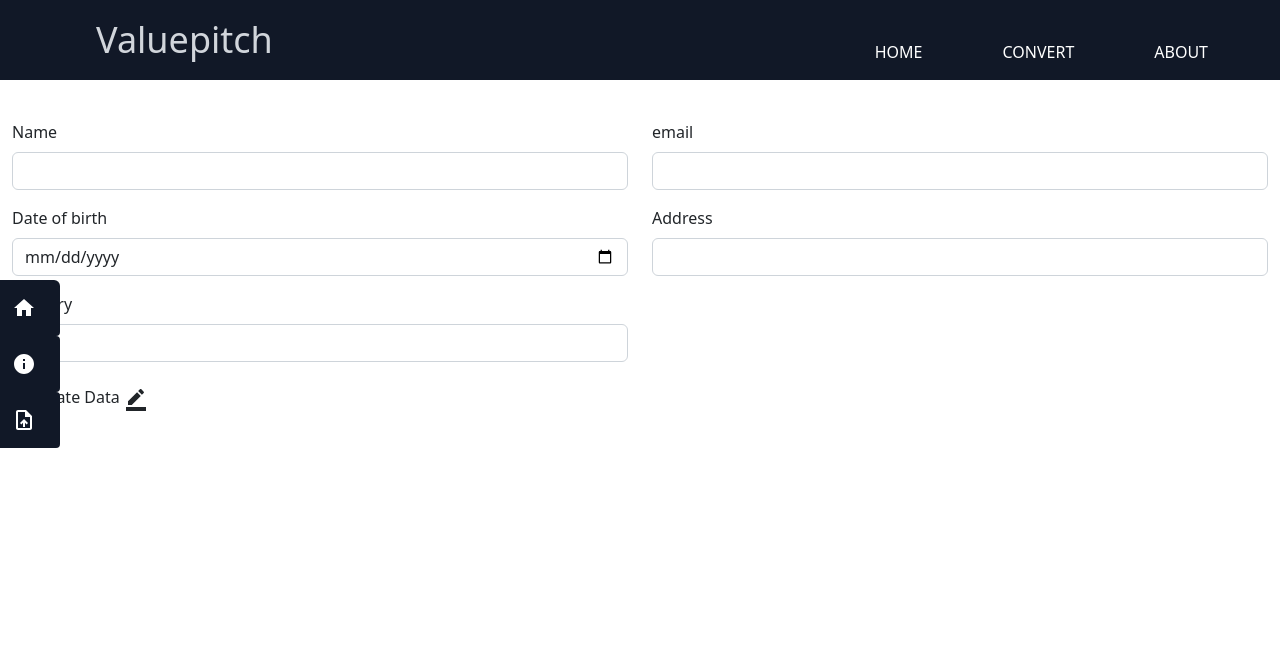
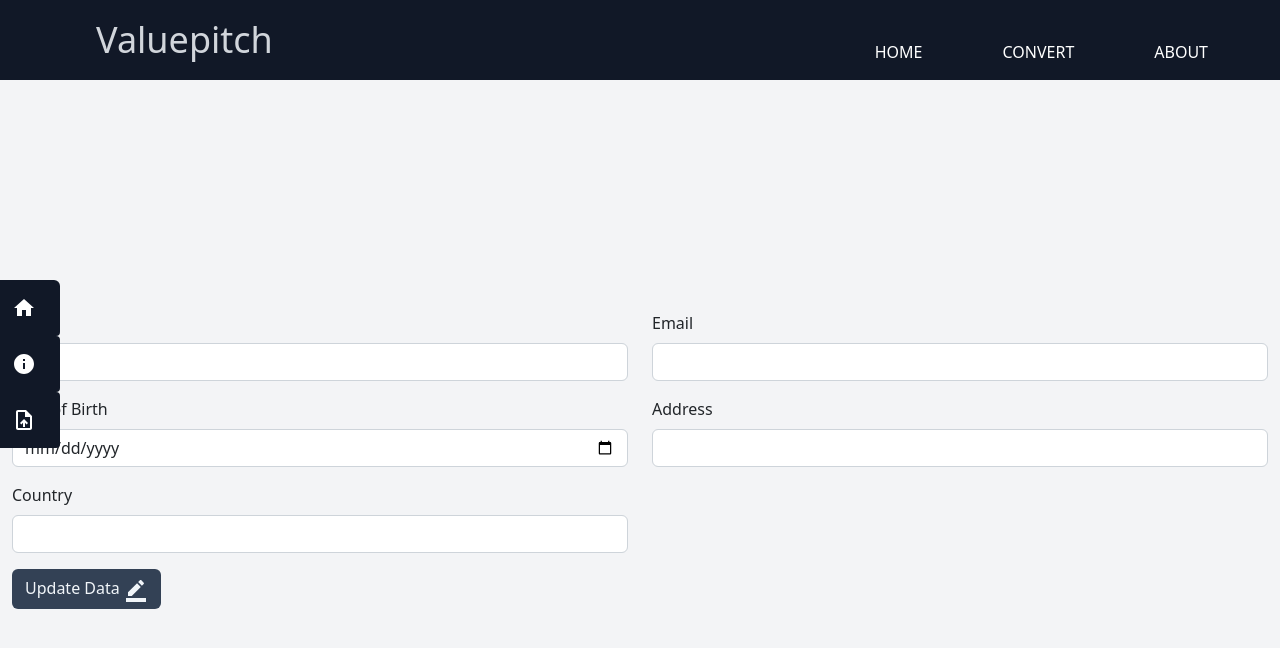
Before and after one commit to mariyabaig/valuepitchCRUD, a React (Create React App) app in the folder frontend/: page /edit/1 in a window 1280 px wide. Shown: the top 648 px of the page. Built offline with nearby package versions, Linux system fonts and the light colour scheme; no server answers.

Commit message:
Final Commit

```diff
--- a/frontend/src/Components/Edit.js
+++ b/frontend/src/Components/Edit.js
@@ -18,7 +18,7 @@ const navigate = useNavigate();
 
 
 const editData=(e)=>{
-    console.log(e.target.value)
+    // console.log(e.target.value)
     const { name, value } = e.target;
         setInput((preval) => {
             return {
@@ -31,7 +31,7 @@ const editData=(e)=>{
 
 //useParams used to fetch id of the user
 const { id } = useParams("");
-    console.log(id);
+    // console.log(id);
 
 
 const getData = async () => {
@@ -44,16 +44,16 @@ const getData = async () => {
     });
 
     const data = await res.json();
-    console.log(data);
+    // console.log(data);
 
     if (res.status === 422 || !data) {
-        console.log("error ");
+        // console.log("error ");
 
 
     } else {
         //to show existing the data in edit
         setInput(data)
-        console.log("get data");
+        // console.log("get data");
 
     }
 }
@@ -79,15 +79,15 @@ const updateUser = async(e)=>{
         })
     });
     const data2 = await res2.json();
-    console.log(data2);
+    // console.log(data2);
 
     if (res2.status === 422 || !data2) {
-        console.log("error ");
+        // console.log("error ");
 
     } else {
         //to set the data in edit
         setInput(data2)
-        console.log("get data");
+        // console.log("get data");
         navigate("/")
 
 }
@@ -98,7 +98,7 @@ const updateUser = async(e)=>{
 
   return (
     <>
-     <div className="flex flex-col justify-center items-center ">
+     <div className="flex flex-col justify-center items-center bg-gray-100 h-screen">
 
             <form className="form" style={{"marginTop":"120px" , "marginRight" :"12px" , "marginLeft":"12px"  }}>
                 <div className="row">
@@ -107,11 +107,11 @@ const updateUser = async(e)=>{
                         <input type="text" onChange={editData} value={input.name} name="name" className="form-control" id="exampleInputEmail1" aria-describedby="emailHelp" />
                     </div>
                     <div className="mb-3 col-lg-6 col-md-6 col-12">
-                        <label htmlFor="exampleInputPassword1" className="form-label">email</label>
+                        <label htmlFor="exampleInputPassword1" className="form-label">Email</label>
                         <input type="email"  onChange={editData} value ={input.email} name="email" className="form-control" id="exampleInputPassword1" />
                     </div>
                     <div className="mb-3 col-lg-6 col-md-6 col-12">
-                        <label htmlFor="exampleInputPassword1" className="form-label">Date of birth</label>
+                        <label htmlFor="exampleInputPassword1" className="form-label">Date of Birth</label>
                         <input type="date" id="Test_DatetimeLocal" onChange={editData} name="dob" value={input.dob} className="form-control" />
                     </div>
 
@@ -125,7 +125,7 @@ const updateUser = async(e)=>{
                         <input type="text" onChange={editData} value={input.country} name="country" className="form-control" id="exampleInputPassword1" />
                     </div>
                 </div>
-                <button type="submit" onClick={updateUser} className='btn btn-s'>Update Data <BorderColorIcon/></button>
+                <button type="submit" onClick={updateUser} className='btn bg-slate-700 text-slate-100'>Update Data <BorderColorIcon/></button>
             </form>
         </div>
     </>
--- a/frontend/src/Components/Register.js
+++ b/frontend/src/Components/Register.js
@@ -20,7 +20,7 @@ const Register = () => {
   });
 
   const setData = (e) => {
-    console.log(e.target.value);
+    // console.log(e.target.value);
     const { name, value } = e.target;
     setInput((p) => {
       return {
@@ -43,12 +43,11 @@ const Register = () => {
       body: JSON.stringify({ name, email, dob, address, country }),
     });
     const data = await res.json();
-    console.log(data);
+    // console.log(data);
     if (res.status === 404 || !data) {
-      alert("error");
-      console.log("error ");
+      alert("Error");
+
     } else {
-      alert("data added");
 
       navigate("/");
     }
@@ -128,7 +127,7 @@ const Register = () => {
               />
             </div>
           </div>
-          <button onClick={addInput}  className="btn btn-primary">
+          <button onClick={addInput}  className="btn bg-slate-700 text-slate-100">
             Register
           </button>
         </form>
```
Also changed, not shown: frontend/src/index.css (line endings or trailing spaces).
